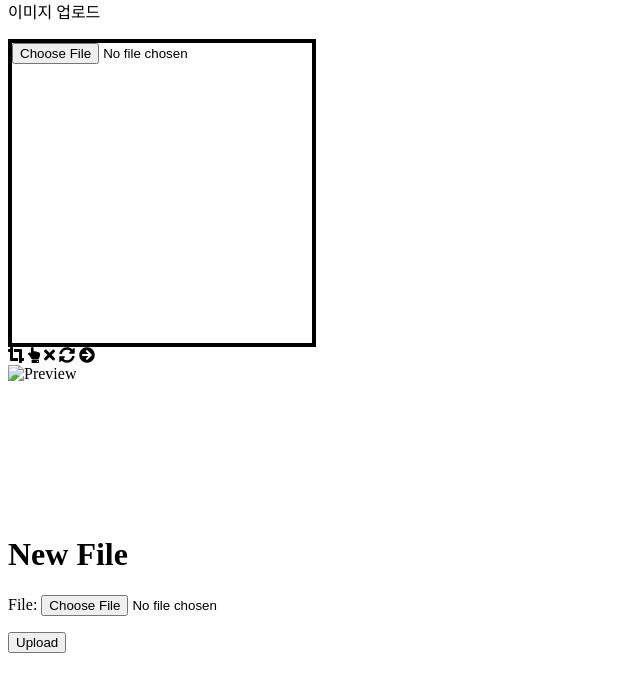
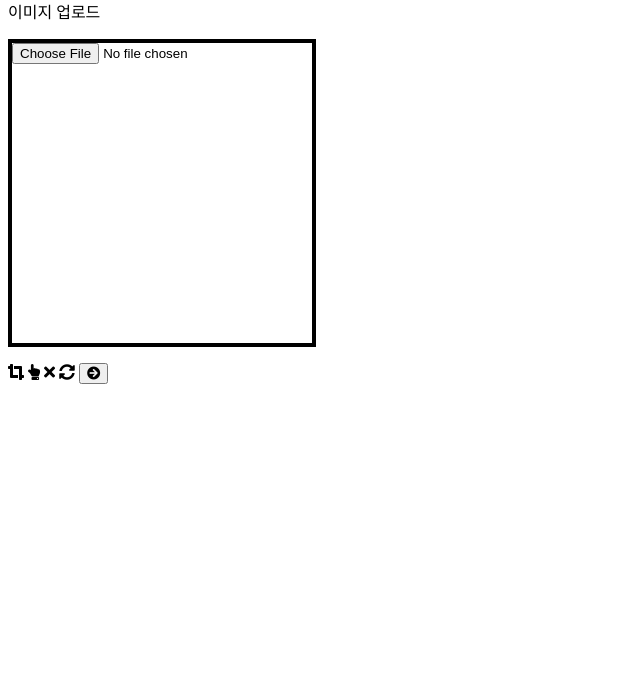
Before and after one commit to wltn716/fonteverywhere, a Django app: page /post_image in a window 1280 px wide. Shown: the part 76-768 px from the top of the page, without its empty margins (0-640 px from the left). Run offline with Django 3.2, Linux system fonts and the light colour scheme; some libraries are stand-ins or nearby versions; some web fonts are replaced.

Commit message:
image_edit2

```diff
--- a/gungseo/forms.py
+++ b/gungseo/forms.py
@@ -1,4 +1,12 @@
 from django import forms
 
 class UploadFileForm(forms.Form):
-	file = forms.FileField()
+	file = forms.FileField(
+		label="",
+		help_text="",
+		widget=forms.FileInput(attrs={'class': "input_img"}))
+
+	x = forms.IntegerField(widget=forms.HiddenInput())
+	y = forms.IntegerField(widget=forms.HiddenInput())
+	w = forms.IntegerField(widget=forms.HiddenInput())
+	h = forms.IntegerField(widget=forms.HiddenInput())
--- a/gungseo/static/css/post_image.css
+++ b/gungseo/static/css/post_image.css
@@ -1,14 +1,14 @@
-#input_img{
+.input_img{
 	width: 300px;
 	height: 300px;
 	border: 4px solid;
 }
-.img_wrap{
+.preview_wrap{
   width: 300px;
   height: 300px;
   border: 4px solid;
 }
-.img_wrap img{
+.preview_wrap #preview{
   width: 300px;
   height: 300px;
 }
--- a/gungseo/templates/gungseo/index.html
+++ b/gungseo/templates/gungseo/index.html
@@ -1,4 +1,5 @@
 {% extends 'gungseo/application.html' %}
 {% block content %}
 <h1>메인페이지에효</h1>
+<a href="{% url 'post_image' %}">이미지업로드</a>
 {% endblock %}
--- a/gungseo/templates/gungseo/post_image.html
+++ b/gungseo/templates/gungseo/post_image.html
@@ -2,111 +2,97 @@
 {% block content %}
 
 <h2><b>이미지 미리보기</b></h2>
+<div class="upload_wrap">
+	<p class="title">이미지 업로드</p>
+  <form method="post" action={% url 'result' %} enctype="multipart/form-data" novalidate>
+    {% csrf_token %}
+    {{ form.as_p}}
   	<div class="preview_wrap">
-	<p class="title">이미지 업로드</p>
-	<input type="file" id="input_img" />
-	<div class="img_wrap">
-    	<img id="img" />
+      	<img id="preview" />
     </div>
     <div class="icon">
      	<i class="fas fa-crop-alt"></i>
      	<i class="fas fa-hand-point-up"></i>
      	<i class="fas fa-times"></i>
      	<i class="fas fa-sync-alt"></i>
-   	<i class="fas fa-arrow-circle-right"></i>
+     	<button type="submit"><i class="fas fa-arrow-circle-right"></i></button>
     </div>
-  <div id="preview-pane">
-    <div class="preview-container">
-      <img  class="jcrop-preview" alt="Preview" />
+    <div class="hidden_submit">
+      <input id="x" type="hidden" name="x">
+      <input id="y" type="hidden" name="y">
+      <input id="w" type="hidden" name="w">
+      <input id="h" type="hidden" name="h">
     </div>
+  </form>
 </div>
-</div>
+<script type="text/javascript">
+  //variable 선언
+	var sel_file, target, resize_flag=false, crop_flag=false, upload_flag= false;
 
-
-<h1>New File</h1>
-<form method="post" action={% url 'result' %} enctype="multipart/form-data" novalidate>
-  {% csrf_token %}
-  {{ form.as_p }}
-  <button type="submit">Upload</button>
-</form>
-
-<script type="text/javascript">
-	var sel_file, target, resize_flag;
-  // crop variable 선언
-  var jcrop_api=null, boundx, boundy,
-    $preview = $('#preview-pane'),
-    $pcnt = $('#preview-pane .preview-container'),
-    $pimg = $('#preview-pane .preview-container img'),
-    xsize = $pcnt.width(),
-    ysize = $pcnt.height();
+  var jcrop_api, boundx, boundy;
 
 	$(document).ready(function(){
-    $(".img_wrap").hide();
+    // 프리뷰숨기기
+    $(".preview_wrap").hide();
+
 		// imageUpload & preview
-		$("#input_img").on("change", handleImgFileSelect);
+		$(".input_img").on("change", handleImgFileSelect);
 
 		// image remove
 		$(".fa-times").click(function(){
-      if(jcrop_api != null){
+      if(crop_flag == true){
         jcrop_api.destroy();
-        jcrop_api = null;
+        crop_flag = false;
       }
       if(resize_flag == true){
-        $("#img").resizable('destroy');
-        $("#img").height(300);
-        $("#img").width(300);
+        $("#preview").resizable('destroy');
+        $("#preview").height(300);
+        $("#preview").width(300);
         resize_flag = false;
       }
-      $("#img").removeAttr('src');
-			$("#input_img").val("");
-      $("#input_img").show();
-      $(".img_wrap").hide();
+      $("#preview").removeAttr('src');
+			$(".input_img").val("");
+      $(".input_img").show();
+      $(".preview_wrap").hide();
+      upload_flag = false;
     });
 
 		// image refreshing
 		$(".fa-sync-alt").click(function(){
-      if(jcrop_api != null){
+      if(crop_flag == true){
         jcrop_api.destroy();
-        jcrop_api = null;
+        crop_flag = false;
       }
       if(resize_flag == true){
-        $("#img").resizable('destroy');
-        $("#img").height(300);
-        $("#img").width(300);
+        $("#preview").resizable('destroy');
+        $("#preview").height(300);
+        $("#preview").width(300);
       }
-      $("#img").attr("src", target);
+      $("#preview").attr("src", target);
 
-    });
-
-    // image crop
-    $(".fa-crop-alt").click(function(){
-      if(jcrop_api == null){
-        $("#img").Jcrop({
-          onChange: updatePreview,
-          onSelect: updatePreview,
-          bgOpacity: 0.5,
-          setSelect: [0,0,50,50]
-        },function(){
-        // Use the API to get the real image size
-          var bounds = this.getBounds();
-          boundx = bounds[0];
-          boundy = bounds[1];
-
-          jcrop_api = this; // Store the API in the jcrop_api variable
-          // Move the preview into the jcrop container for css positioning
-          // $preview.appendTo(jcrop_api.ui.holder);
-        });
-      }
     });
     // image resizing
     $(".fa-hand-point-up").click(function(){
-      if(jcrop_api != null){
-        // 크롭중에는 리사이징 불가
+      if(crop_flag == true){
+        crop_flag = false;
+        jcrop_api.destroy();
       }
       else{
         resize_flag = true;
-        $( "#img" ).resizable({
-        containment: ".img_wrap"});
+        $( "#preview" ).resizable({
+        containment: ".preview_wrap"});
+      }
+    });
+    // image crop
+    $(".fa-crop-alt").click(function(){
+      if(crop_flag == false && upload_flag == true){
+        crop_flag = true;
+        $("#preview").Jcrop({
+          onChange: updateCoords,
+          onSelect: updateCoords,
+          bgOpacity: 0.5,
+          setSelect: [100,100,200,200]
+        },function(){jcrop_api = this;});
       }
     });
 	});
@@ -123,31 +109,26 @@
 			var reader = new FileReader();
 			reader.onload = function(e){
         target = e.target.result;
-				$("#img, img.jcrop-preview, .jcrop-holder img").attr("src", target);
-        $("#input_img").hide();
-        $(".img_wrap").show();
+				$("#preview, img.jcrop-preview, .jcrop-holder img .submit_img").attr("src", target);
+        $(".input_img").hide();
+        $(".preview_wrap").show();
+        upload_flag = true;
 			}
 			reader.readAsDataURL(f);
 		});
 	}
 
-  function updatePreview(c) {
-    if (parseInt(c.w) > 0) {
-      var rx = xsize / c.w;
-      var ry = ysize / c.h;
-
-      $('#x').val(c.x);
-      $('#y').val(c.y);
-      $('#w').val(c.w);
-      $('#h').val(c.h);
-
-      $pimg.css({
-        width: Math.round(rx * boundx) + 'px',
-        height: Math.round(ry * boundy) + 'px',
-        marginLeft: '-' + Math.round(rx * c.x) + 'px',
-        marginTop: '-' + Math.round(ry * c.y) + 'px'
-      });
-    }
+  function updateCoords(c){
+    var x, y, x2, y2;
+    x = c.x;
+    y = c.y;
+    w = c.w;
+    h = c.h;
+    $("#x").val(x);
+    $("#y").val(y);
+    $("#w").val(w);
+    $("#h").val(h);
+    console.log("x :"+x+" y :"+y+" w: "+w+" h: "+h);
   }
 </script>
 
--- a/gungseo/views.py
+++ b/gungseo/views.py
@@ -1,12 +1,11 @@
 from django.shortcuts import render
-
 from .forms import UploadFileForm
 from django.conf import settings
 from django.core.files.storage import FileSystemStorage
-
 from django.http import HttpResponseRedirect
-
 from .fontRealTest import getFontInfo
+from PIL import Image
+import io
 
 def index(request):
 	return render(request, 'gungseo/index.html', {})
@@ -19,7 +18,13 @@ def result(request):
 	if request.method == 'POST':
 		form = UploadFileForm(request.POST, request.FILES)
 		if form.is_valid():
+			x = int(request.POST['x'])
+			y = int(request.POST['y'])
+			w = int(request.POST['w'])
+			h = int(request.POST['h'])
+
 			file = request.FILES['file']
+
 			fs = FileSystemStorage()
 			filename = fs.save(file.name, file)
 			uploaded_file_url = fs.url(filename)
```
Lines whose indentation alone changed are shown as unchanged.
